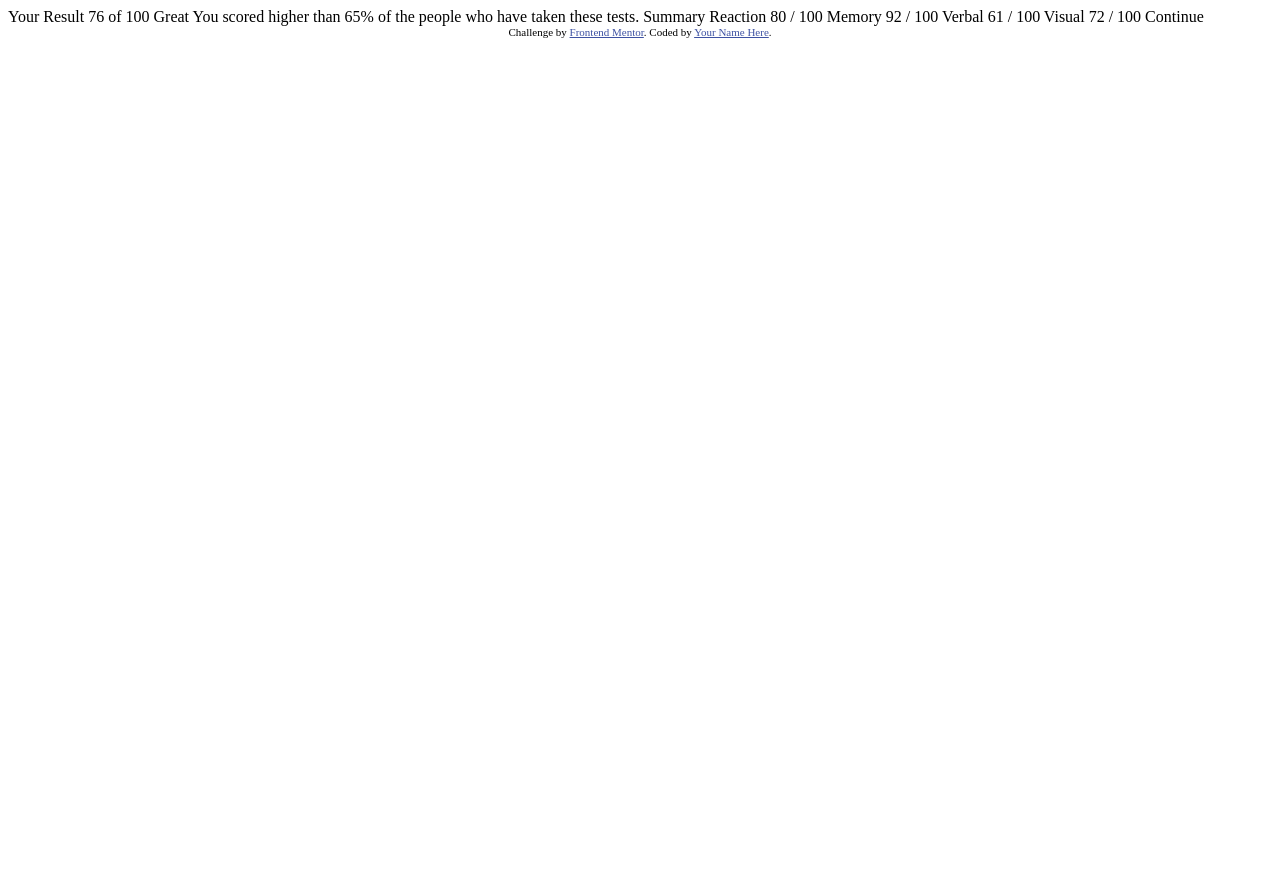
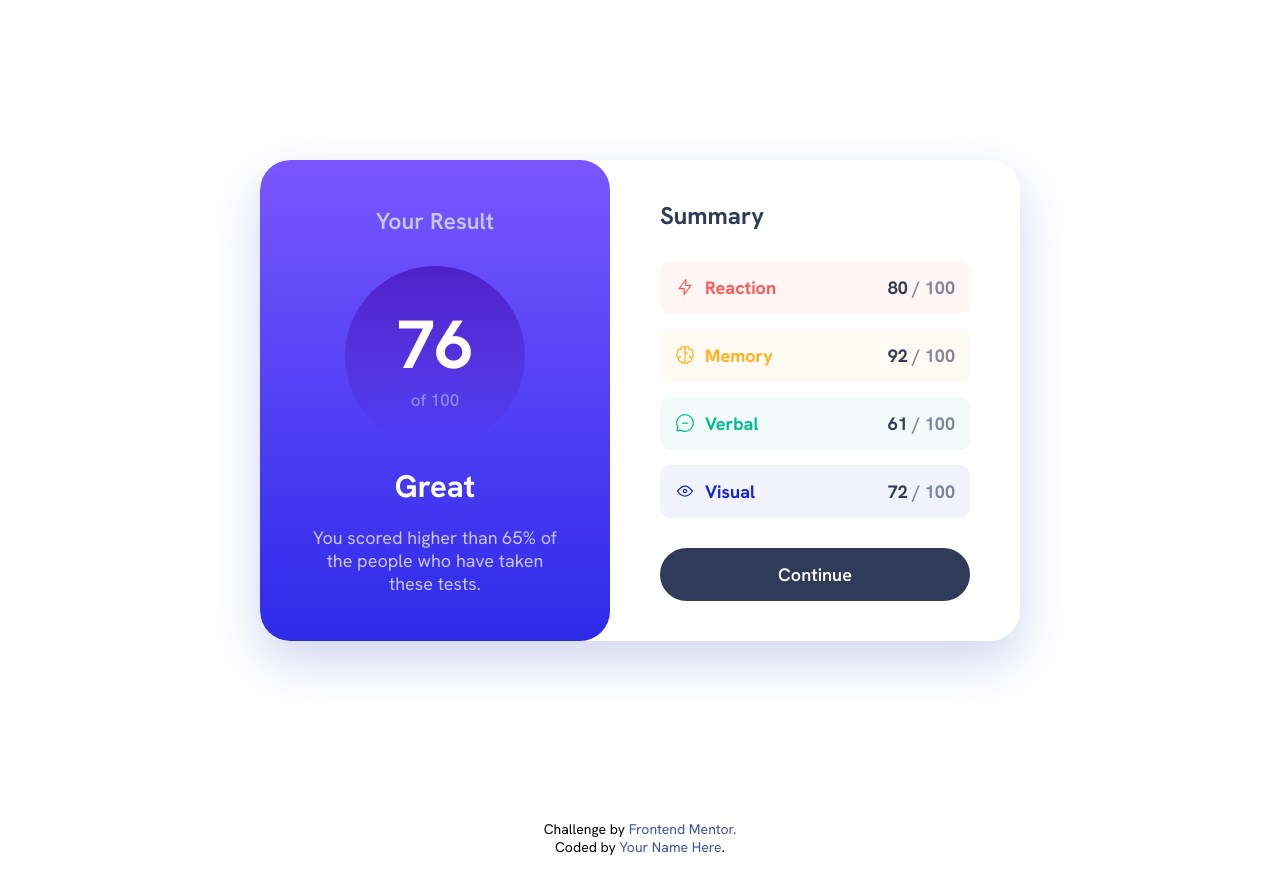
Before and after one commit to 0abdulrahman/results-summary-component, a plain HTML site: page index.html in a window 1280 px wide. Before the commit the page ends 800 px from the top, so only its background shows below. Drawn offline with Linux system fonts and the light colour scheme.

Commit message:
finalizing the project

```diff
--- a/index.html
+++ b/index.html
@@ -1,47 +1,46 @@
 <!DOCTYPE html>
 <html lang="en">
-<head>
-  <meta charset="UTF-8">
-  <meta name="viewport" content="width=device-width, initial-scale=1.0"> <!-- displays site properly based on user's device -->
+  <head>
+    <meta charset="UTF-8" />
+    <meta name="viewport" content="width=device-width, initial-scale=1.0" />
+    <!-- displays site properly based on user's device -->
 
-  <link rel="icon" type="image/png" sizes="32x32" href="./assets/images/favicon-32x32.png">
+    <link
+      rel="icon"
+      type="image/png"
+      sizes="32x32"
+      href="./assets/images/favicon-32x32.png"
+    />
+    <link rel="stylesheet" type="text/css" href="./styles/main.css" />
+    <title>Frontend Mentor | Results summary component</title>
+  </head>
+  <body>
+    <main>
+      <section>
+        <article class="result">
+          <h1>Your Result</h1>
+          <div class="circle">
+            <p>76</p>
+            <span>of 100</span>
+          </div>
+          <h3>Great</h3>
+          <p>
+            You scored higher than 65% of the people who have taken these tests.
+          </p>
+        </article>
 
-  <title>Frontend Mentor | Results summary component</title>
+        <article class="summary">
+          <h2>Summary</h2>
+          <div class="tabs"></div>
+          <button title="Continue">Continue</button>
+        </article>
+      </section>
+    </main>
 
-  <!-- Feel free to remove these styles or customise in your own stylesheet 👍 -->
-  <style>
-    .attribution { font-size: 11px; text-align: center; }
-    .attribution a { color: hsl(228, 45%, 44%); }
-  </style>
-</head>
-<body>
-
-  Your Result
-  76
-  of 100
-
-  Great
-  You scored higher than 65% of the people who have taken these tests.
-
-  Summary
-
-  Reaction
-  80 / 100
-
-  Memory
-  92 / 100
-
-  Verbal
-  61 / 100
-
-  Visual
-  72 / 100
-
-  Continue
-
-  <div class="attribution">
-    Challenge by <a href="https://www.frontendmentor.io?ref=challenge" target="_blank">Frontend Mentor</a>.
-    Coded by <a href="#">Your Name Here</a>.
-  </div>
-</body>
+    <footer>
+    <p>Challenge by <a href="https://www.frontendmentor.io?ref=challenge" target="_blank">Frontend Mentor.</p>
+      <p></a>Coded by <a href="https://github.com/7saru" target="_blank">Your Name Here</a>.</p>
+    </footer>
+    <script src="./scripts.js"></script>
+  </body>
 </html>
--- /dev/null
+++ b/scripts.js
@@ -0,0 +1,33 @@
+const tabs = document.querySelector(".tabs");
+
+async function getData() {
+  const data = await fetch("./data.json");
+  const jsonData = await data.json();
+  jsonData.map((el) => {
+    const tab = document.createElement("div");
+    tab.setAttribute("class", "tab");
+
+    const title = document.createElement("div");
+    title.setAttribute("class", "title");
+    const img = document.createElement("img");
+    img.setAttribute("src", `${el.icon}`);
+    title.appendChild(img);
+    const titleText = document.createTextNode(`${el.category}`);
+    title.appendChild(titleText);
+
+    const score = document.createElement("div");
+    score.setAttribute("class", "score");
+    const scoreText = document.createTextNode(" / 100");
+    const scoreSpan = document.createElement("span");
+    const scoreSpanText = document.createTextNode(`${el.score}`);
+    scoreSpan.appendChild(scoreSpanText);
+    score.appendChild(scoreSpan);
+    score.appendChild(scoreText);
+
+    tab.appendChild(title);
+    tab.appendChild(score);
+    tabs.appendChild(tab);
+  });
+}
+
+getData();
--- a/styles/main.scss
+++ b/styles/main.scss
@@ -1,4 +1,4 @@
 @use "./layout/global-rules" as *;
 @use "./pages/home";
 
-@import url("https://fonts.googleapis.com/css2?family=Karla:wght@200;300;400;500;600;700&display=swap");
+@import url("https://fonts.googleapis.com/css2?family=Hanken+Grotesk:wght@200;300;400;500;600;700;900&display=swap");
--- a/styles/pages/home.scss
+++ b/styles/pages/home.scss
@@ -3,166 +3,195 @@
 @use "../variables/font" as *;
 @use "../helpers/mixins.scss" as *;
 
-body {
+$border_radius: 30px;
+
+main {
   height: 100vh;
   @include media("s-mobile") {
     height: auto;
   }
-  background-color: $light_gray;
-  @include center;
-}
-main {
-  height: 100%;
-  @include center;
-  flex-direction: column;
-  @include media("mobile") {
-    height: auto;
-  }
+  @include center();
   section {
-    position: relative;
-    background-color: $white;
-    box-shadow: 0 12px 40px $shadow_color;
-    border-radius: 10px;
+    border-radius: $border_radius;
     overflow: hidden;
-    display: grid;
-    grid-template-columns: repeat(2, 1fr);
-    @include media("mobile") {
-      margin: 100px 30px;
-      border-radius: 5px;
-      display: flex;
+    box-shadow: 0 20px 50px $shadow;
+    display: flex;
+    justify-content: space-between;
+    align-items: center;
+    @include media("s-mobile") {
       flex-direction: column;
+      border-radius: 0;
+      box-shadow: none;
     }
-    @include media("desktop") {
-      width: 750px;
+    .result,
+    .summary {
+      padding: 40px 50px;
+      align-self: stretch;
+      @include media("s-mobile") {
+        padding: 30px 40px;
+      }
     }
-    .offer {
-      grid-column: span 2;
-      padding: $padding;
-      @include media("mobile") {
-        padding: $padding - 25;
+    .result {
+      background: $bg_gradient;
+      border-radius: $border_radius;
+      @include media("s-mobile") {
+        border-radius: 0 0 $border_radius $border_radius;
       }
+      color: $white;
+      text-align: center;
+      @include center;
+      flex-direction: column;
+      gap: 20px;
       h1 {
-        font-size: $font_size + 12;
-        color: $cyan;
-        margin-bottom: 25px;
-        @include media("mobile") {
-          font-size: $font_size + 5;
+        font: {
+          size: $font_size + 5;
+          weight: 600;
+        }
+        margin-bottom: 10px;
+        color: $light_lavender;
+      }
+      .circle {
+        background: $cl_gradient;
+        width: 180px;
+        height: 180px;
+        @include center;
+        flex-direction: column;
+        border-radius: 50%;
+        p {
+          font: {
+            size: $font_size + 50;
+            weight: 700;
+          }
+        }
+        span {
+          font-size: $font_size - 1;
+          font-weight: 500;
+          color: rgba(255, 255, 255, 0.4);
         }
       }
-      h2 {
-        font-size: $font_size + 5;
-        color: $yellow;
-        margin-bottom: 20px;
-        @include media("mobile") {
-          font-size: $font-size;
-        }
+      h3 {
+        font-size: $font_size + 13;
       }
-      p {
-        font-size: $font_size + 2;
-        font-weight: 500;
-        color: #a8acb9;
-        line-height: 1.5;
-        @include media("mobile") {
-          font-size: $font_size - 3;
-          line-height: 2;
+      > p {
+        color: $light_lavender;
+        font-size: $font_size;
+        max-width: 250px;
+        @include media("s-mobile") {
+          max-width: 300px;
         }
       }
     }
-    .subs {
-      background-color: $cyan;
-      padding: $padding;
-      color: $white;
-      @include media("mobile") {
-        padding: $padding - 25;
+    .summary {
+      @include center;
+      flex-direction: column;
+      gap: 30px;
+      h2 {
+        align-self: flex-start;
+        color: $dark_gray_blue;
       }
-      h2 {
-        margin-bottom: 30px;
-        + p {
-          font: {
-            size: 40px;
-            weight: bold;
-          }
+      .tabs {
+        display: flex;
+        justify-content: space-between;
+        flex-direction: column;
+        gap: 15px;
+        font: {
+          size: $font_size;
+          weight: 700;
+        }
+        .tab {
+          padding: 15px;
+          color: $dark_gray_blue;
+          border-radius: 10px;
+          width: 310px;
           display: flex;
-          align-items: center;
-          gap: 15px;
-          margin-bottom: 10px;
-          span {
-            color: rgba(255, 255, 255, 0.5);
-            font: {
-              size: $font_size;
-              weight: initial;
+          justify-content: space-between;
+          &:nth-child(1) {
+            background-color: $red_bg;
+            .title {
+              display: flex;
+              align-items: center;
+              gap: 10px;
+              color: $red;
+            }
+            .score {
+              color: hsla(224, 30%, 27%, 0.6);
+              span {
+                color: $dark_gray_blue;
+              }
             }
           }
-        }
-        @include media("mobile") {
-          font-size: $font_size + 3;
-          margin-bottom: 20px;
-          + p {
-            font: {
-              size: 34px;
+          &:nth-child(2) {
+            background-color: $orangey_yellow_bg;
+            .title {
+              display: flex;
+              align-items: center;
+              gap: 10px;
+              color: $orangey_yellow;
+            }
+            .score {
+              color: hsla(224, 30%, 27%, 0.6);
+              span {
+                color: $dark_gray_blue;
+              }
+            }
+          }
+          &:nth-child(3) {
+            background-color: $green_teal_bg;
+            .title {
+              display: flex;
+              align-items: center;
+              gap: 10px;
+              color: $green_teal;
+            }
+            .score {
+              color: hsla(224, 30%, 27%, 0.6);
+              span {
+                color: $dark_gray_blue;
+              }
+            }
+          }
+          &:nth-child(4) {
+            background-color: $coblat_blue_bg;
+            .title {
+              display: flex;
+              align-items: center;
+              gap: 10px;
+              color: $coblat_blue;
+            }
+            .score {
+              color: hsla(224, 30%, 27%, 0.6);
+              span {
+                color: $dark_gray_blue;
+              }
             }
           }
         }
       }
-      p:nth-of-type(2) {
-        font-size: $font_size + 2;
-        margin-bottom: 30px;
-        color: #ffffffc7;
-        @include media("mobile") {
-          font-size: $font_size;
+      button {
+        background: $dark_gray_blue;
+        color: $white;
+        font: {
+          family: inherit;
+          size: $font_size;
+          weight: 600;
         }
-      }
-      button {
-        background-color: $yellow;
-        color: $btn_color;
-        font: {
-          weight: bold;
-          size: $font_size + 2;
-        }
-        border-radius: 10px;
+        border-radius: $border_radius;
         border: none;
+        cursor: pointer;
         width: 100%;
-        padding: 20px;
-        cursor: pointer;
-        box-shadow: 0 3px 10px $light_shadow;
-        transition: box-shadow 0.3s;
+        padding: 15px 5px;
         &:hover {
-          box-shadow: 0 12px 40px $shadow_color;
-        }
-        @include media("mobile") {
-          border-radius: 5px;
-          padding: 15px;
-          font-size: $font_size;
-          box-shadow: 0 12px 40px $shadow_color;
-        }
-      }
-    }
-    .pros {
-      @extend .subs;
-      background-color: $light_cyan;
-      ul {
-        color: $off_white;
-        li {
-          margin-bottom: 5px;
-        }
-        @include media("mobile") {
-          font-size: $font_size - 1;
+          background: $bg_gradient;
         }
       }
     }
   }
 }
-
 footer {
-  font-size: 11px;
+  font-size: 14px;
   text-align: center;
-  position: absolute;
-  bottom: 10px;
+  padding: 20px;
   width: 100%;
-  @include media("mobile") {
-    bottom: auto;
-    top: 35px;
-  }
 }
 footer a {
   color: $off_blue;
--- a/styles/variables/_colors.scss
+++ b/styles/variables/_colors.scss
@@ -1,13 +1,29 @@
 $white: #fff;
-$off_white: rgba(255, 255, 255, 0.7);
-$yellow: #c0df34;
-$btn_color: #fdffd9;
-$cyan: #2ab2af;
-$light_cyan: #4abebd;
-$light_gray: #d6e2f0;
-$grayish_blue: #7b879d;
-$dark_blue: #1f3251;
+$pale_blue: hsl(221, 100%, 96%);
+$dark_gray_blue: hsl(224, 30%, 27%);
+$light_lavender: hsl(241, 100%, 89%);
+
+$bg_gradient: linear-gradient(
+  to bottom,
+  hsl(252, 100%, 67%),
+  hsl(241, 81%, 54%)
+);
+$cl_gradient: linear-gradient(
+  to bottom,
+  hsla(256, 72%, 46%, 1),
+  hsla(241, 72%, 46%, 0)
+);
+
+$red: hsl(0, 100%, 67%);
+$red_bg: #fff6f5;
+$orangey_yellow: hsl(39, 100%, 56%);
+$orangey_yellow_bg: #fffbf2;
+$green_teal: hsl(166, 100%, 37%);
+$green_teal_bg: #f2fafa;
+$coblat_blue: hsl(234, 85%, 45%);
+$coblat_blue_bg: #f3f3fd;
 $off_blue: #3e52a3;
+
 $light_shadow: rgba(0, 0, 0, 0.1);
-$shadow_color: rgba(0, 0, 0, 0.2);
+$shadow: rgba(16, 49, 182, 0.2);
 $darker_shadow: rgba(0, 0, 0, 0.7);
--- a/styles/variables/_font.scss
+++ b/styles/variables/_font.scss
@@ -1,3 +1,2 @@
-$font-size: 16px;
-$font: "Karla", sans-serif;
-$padding: 50px;
+$font-size: 18px;
+$font: "Hanken Grotesk", sans-serif;
```
Also changed, not shown: styles/main.css, 1 other file.
